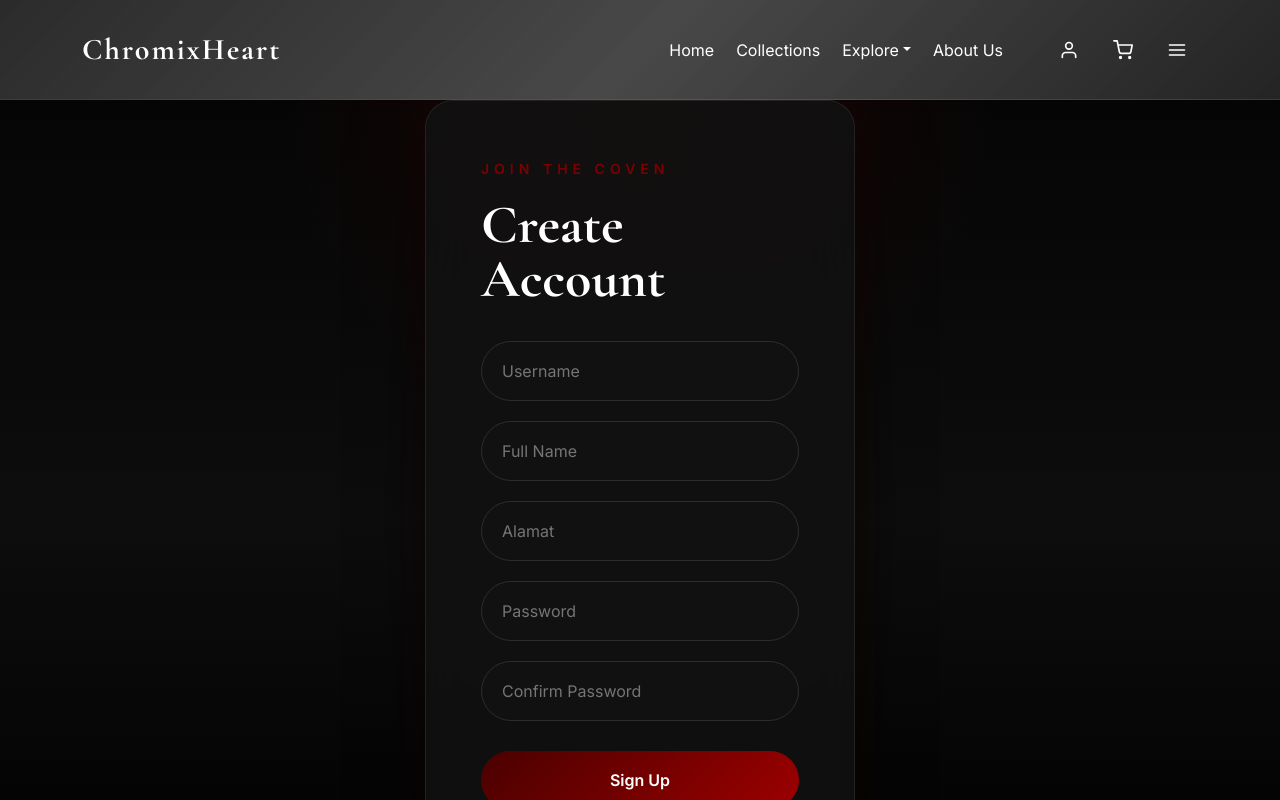
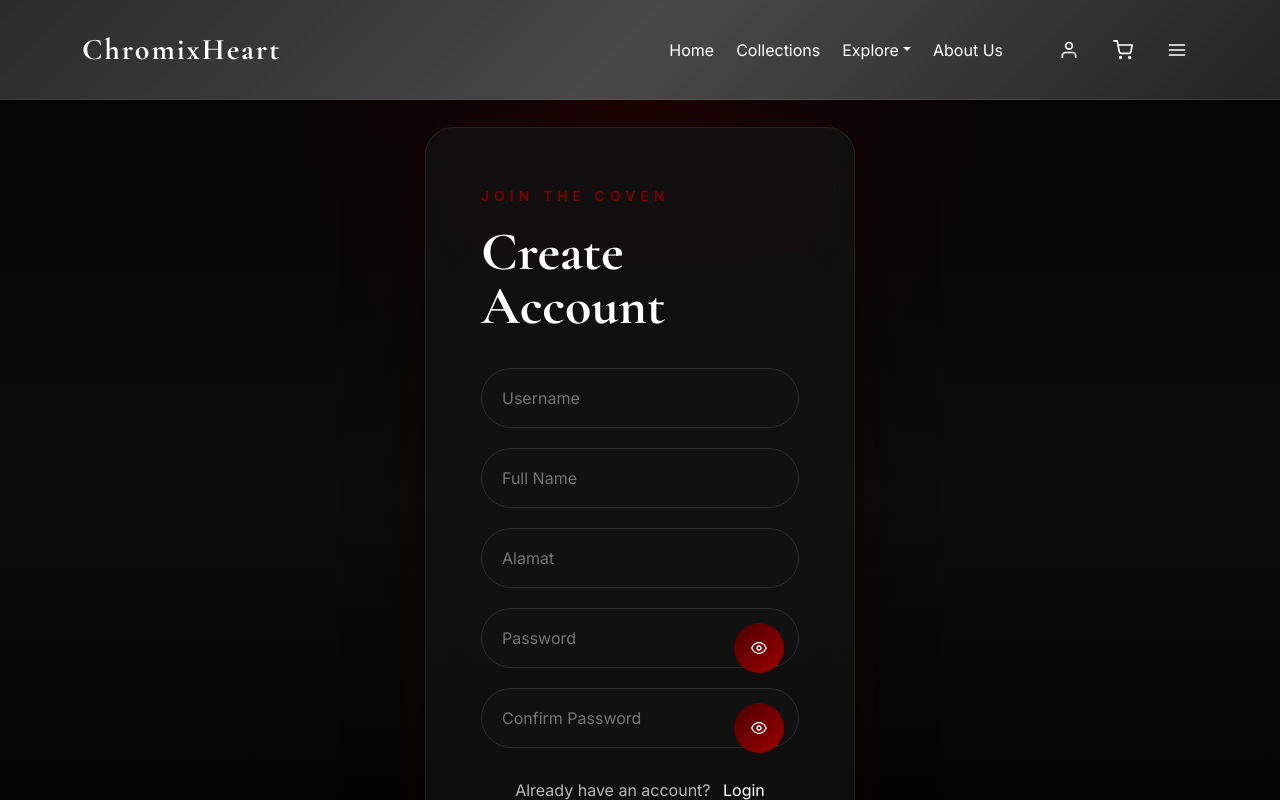
Before and after one commit to carseneptuns/ChromixHeart, a React (Vite) app in the folder client/: page /signup in a window 1280 px wide. Shown: the top 800 px of the page. Built offline with nearby package versions, Linux system fonts and the light colour scheme; some icons are missing.

Commit message:
no longer human

```diff
--- a/client/src/pages/Signup.jsx
+++ b/client/src/pages/Signup.jsx
@@ -1,5 +1,6 @@
 import { Link, useNavigate } from "react-router-dom";
 import { useState } from "react";
+import { FiEye, FiEyeOff } from "react-icons/fi";
 import axios from "axios";
 import "../styles/login.css";
 
@@ -15,6 +16,8 @@ function Signup() {
         confirmPassword: ""
     });
     const [passwordError, setPasswordError] = useState("");
+    const [showPassword, setShowPassword] = useState(false);
+    const [showConfirmPassword, setShowConfirmPassword] = useState(false);
 
     const handleChange = (e) => {
 
@@ -123,7 +126,7 @@ function Signup() {
                         </p>
                     )}
                     <input
-                        type="text"s
+                        type="text"
                         name="nama_lengkap"
                         placeholder="Full Name"
                         value={formData.nama_lengkap}
@@ -140,8 +143,9 @@ function Signup() {
                         required
                     />
 
+                    <div className="password-group">
                         <input
-                        type="password"
+                            type={showPassword ? "text" : "password"}
                             name="password"
                             placeholder="Password"
                             value={formData.password}
@@ -149,8 +153,19 @@ function Signup() {
                             required
                         />
 
+                        <button
+                            type="button"
+                            className="toggle-password"
+                            onClick={() => setShowPassword(!showPassword)}
+                        >
+                            {showPassword ? <FiEyeOff /> : <FiEye />}
+                        </button>
+                    </div>
+
+                    <div className="password-group">
+
                         <input
-                        type="password"
+                            type={showConfirmPassword ? "text" : "password"}
                             name="confirmPassword"
                             placeholder="Confirm Password"
                             value={formData.confirmPassword}
@@ -158,9 +173,23 @@ function Signup() {
                             required
                         />
 
-                    <button type="submit">
-                        Sign Up
+                        <button
+                            type="button"
+                            className="toggle-password"
+                            onClick={() =>
+                                setShowConfirmPassword(!showConfirmPassword)
+                            }
+                        >
+                            {showConfirmPassword ? <FiEyeOff /> : <FiEye />}
                         </button>
+
+                    </div>
+
+                    {passwordError && (
+                        <p className="password-error">
+                            {passwordError}
+                        </p>
+                    )}
 
                 </form>
 
--- a/client/src/styles/login.css
+++ b/client/src/styles/login.css
@@ -120,6 +120,48 @@
     text-align:left;
 
 }
+.password-group{
+    position:relative;
+    width:100%;
+}
+
+.password-group input{
+    width:100%;
+    padding-right:50px;
+}
+
+.toggle-password{
+    position:absolute;
+    top:50%;
+    right:15px;
+    transform:translateY(-50%);
+
+    border:none;
+    background:none;
+
+    color:#999;
+    cursor:pointer;
+
+    font-size:20px;
+
+    display:flex;
+    align-items:center;
+    justify-content:center;
+}
+
+.toggle-password:hover{
+    color:#740000;
+}
+
+.password-error{
+    margin-top:8px;
+    margin-bottom:15px;
+
+    color:#ff4d4d;
+    font-size:14px;
+
+    text-align:left;
+}
 /* ==========================
    RESPONSIVE
 ========================== */
```
Lines whose indentation alone changed are shown as unchanged.
